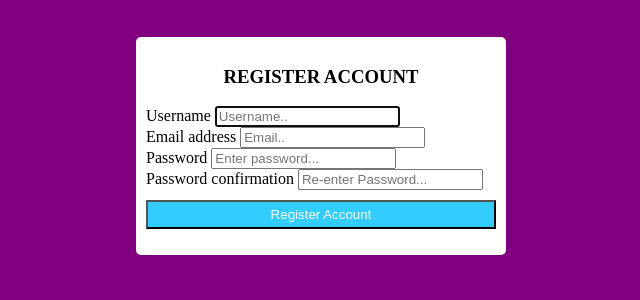
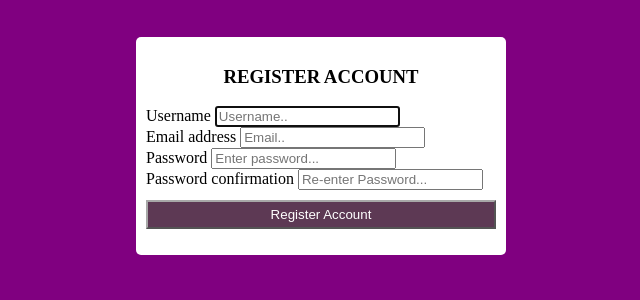
Before and after one commit to chriswolfdesign/DeJesusWolfCapstoneDjango, a Django app: page /register in a window 1280 px wide. Shown: the part 263-563 px from the top of the page, without its empty margins (304-944 px from the left). Run offline with Django 3.2, Linux system fonts and the light colour scheme.

Commit message:
Minor changes to the button on both Login.html and register

```diff
--- a/demonstration/static/demonstration/styles/signinstyles.css
+++ b/demonstration/static/demonstration/styles/signinstyles.css
@@ -36,7 +36,8 @@ html {
     margin-top: 10px;
     padding: 5px;
     width: 100%;
-    background: #33ccff !important;
+    border-color: rgb(168, 168, 168);
+    background: #5D3954 !important;
     color: white !important;
 }
 .login_container {
```
